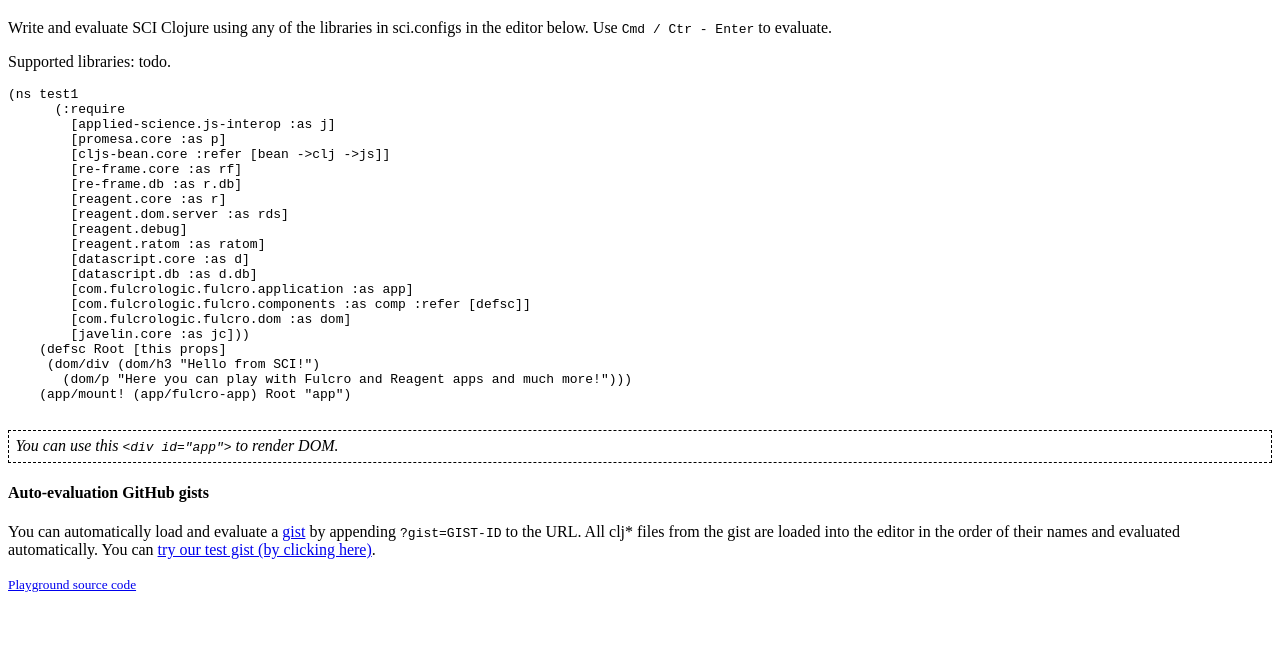
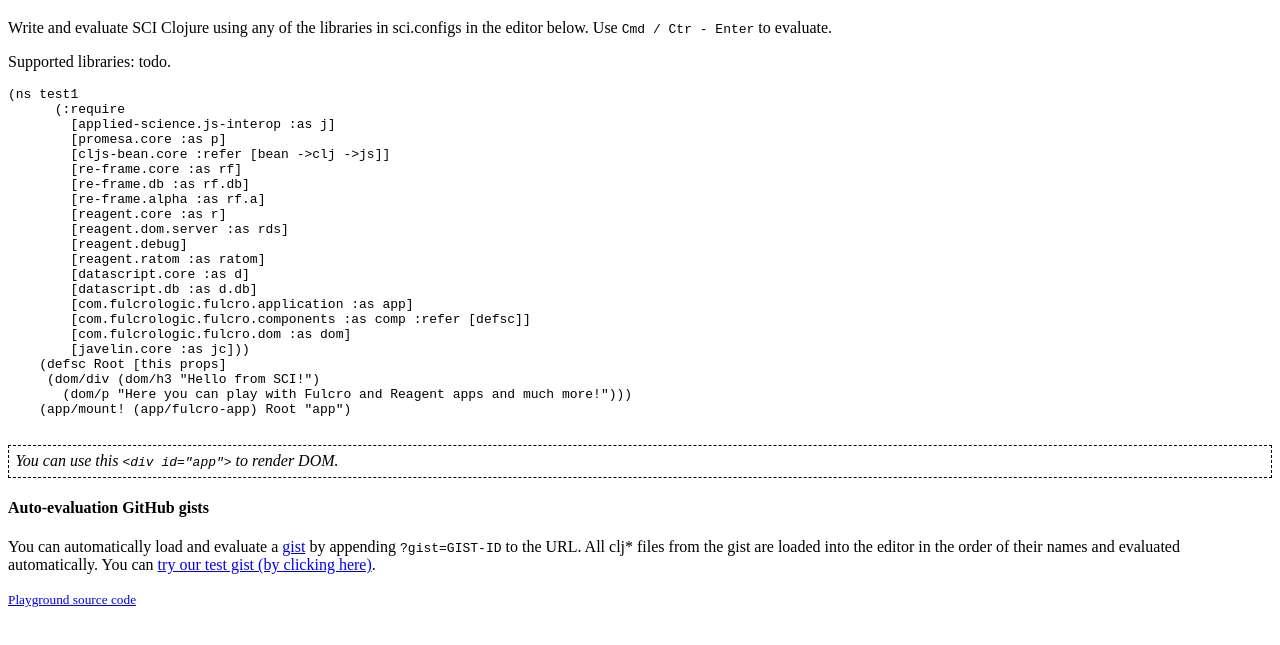
Before and after one commit to babashka/sci.configs, a website: page playground/www/index.html in a window 1280 px wide. Shown: the part 61-706 px from the top of the page. Drawn offline with Linux system fonts and the light colour scheme.

Commit message:
Re frame alpha config (#43)

```diff
--- a/playground/www/index.html
+++ b/playground/www/index.html
@@ -18,7 +18,8 @@
         [promesa.core :as p]
         [cljs-bean.core :refer [bean ->clj ->js]]
         [re-frame.core :as rf]
-        [re-frame.db :as r.db]
+        [re-frame.db :as rf.db]
+        [re-frame.alpha :as rf.a]
         [reagent.core :as r]
         [reagent.dom.server :as rds]
         [reagent.debug]
```
Also changed, not shown: README.md, 2 other files.
